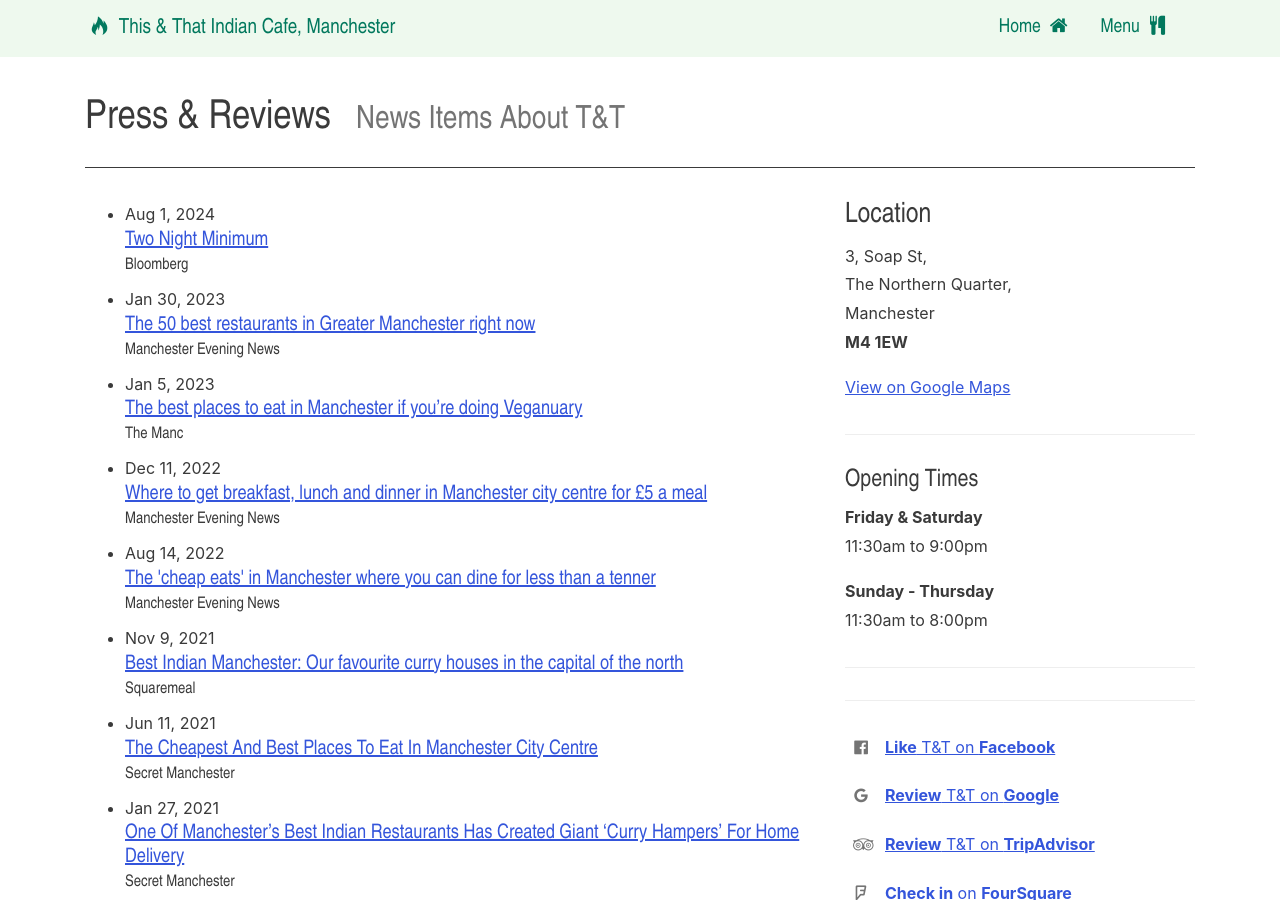
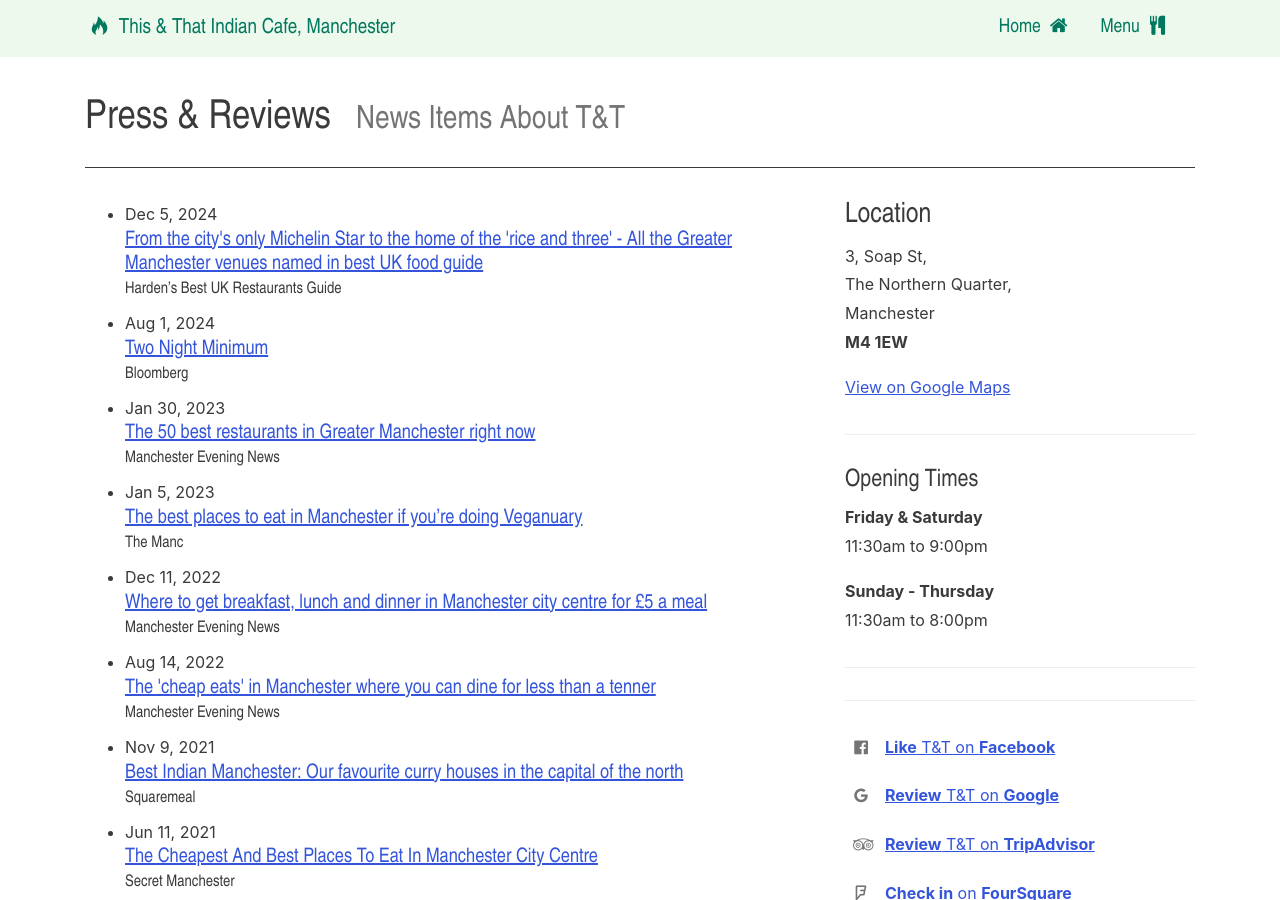
Before and after one commit to chobbledotcom/this-and-that, a Jekyll site: the page built from news.md, in a window 1280 px wide and 900 px high. Built offline with Jekyll 4.4.1, drawn with Linux system fonts in a browser that asks for light colours; part of the change alters nothing that is shown.

Commit message:
Add Hardens review (#1)
Reviewed-on: https://git.chobble.com/hosted-by-chobble/this-and-that/pulls/1
Co-authored-by: Stefan <git@stefn.co.uk>
Co-committed-by: Stefan <git@stefn.co.uk>

```diff
--- /dev/null
+++ b/_posts/2024-12-05-hardens-guide.md
@@ -0,0 +1,21 @@
+---
+title: From the city's only Michelin Star to the home of the 'rice and three' - All the Greater Manchester venues named in best UK food guide
+subtitle: Harden’s Best UK Restaurants Guide
+metaTitle: "A large number of Manchester’s restaurants have been included in a prestigious guide celebrating the very best places to eat in the country.
+
+Published each year and now in its 34th edition, Harden’s Best UK Restaurants guide is considered to be one of only two surviving established UK restaurant guides made available in print - and is the only one based on feedback from diners as opposed to professional inspectors."
+---
+
+**"A large number of Manchester’s restaurants have been included in a prestigious guide celebrating the very best places to eat in the country.**
+
+Published each year and now in its 34th edition, Harden’s Best UK Restaurants guide is considered to be one of only two surviving established UK restaurant guides made available in print - and is the only one based on feedback from diners as opposed to professional inspectors.
+
+Featuring 2,800 restaurants across the country spanning all types of budgets from street food vendors to fine dining establishments, the 2025 guide features around 50 Greater Manchester venues - including hotel spots, bars, pizza joints, food halls and celeb haunts.
+
+To go alongside the guide, a top 100 list is also published which recognises the very best of the very best in terms of the country’s offerings. For Manchester, only Mana, on Blossom Street in Ancoats, made it on to the list - but rose to a very respectable 29th place after ranking at 97 last year. Home to the city's only Michelin Star, Mana was hailed as being ‘exceptional from start to finish’.
+
+[...]
+
+This & That, which has taken on the nickname of ‘Manchester's favourite Indian curry houses’ also gets a welcomed mention. The city centre establishment, on Soap Street, has been serving its authentic dishes since 1984 and is cited by many as the home of the ‘rice and three’."
+
+**[Source](https://www.manchestereveningnews.co.uk/whats-on/food-drink-news/citys-only-michelin-star-home-30513074)**
```
Also changed, not shown: _layouts/default.html (indentation only), 1 other file.
